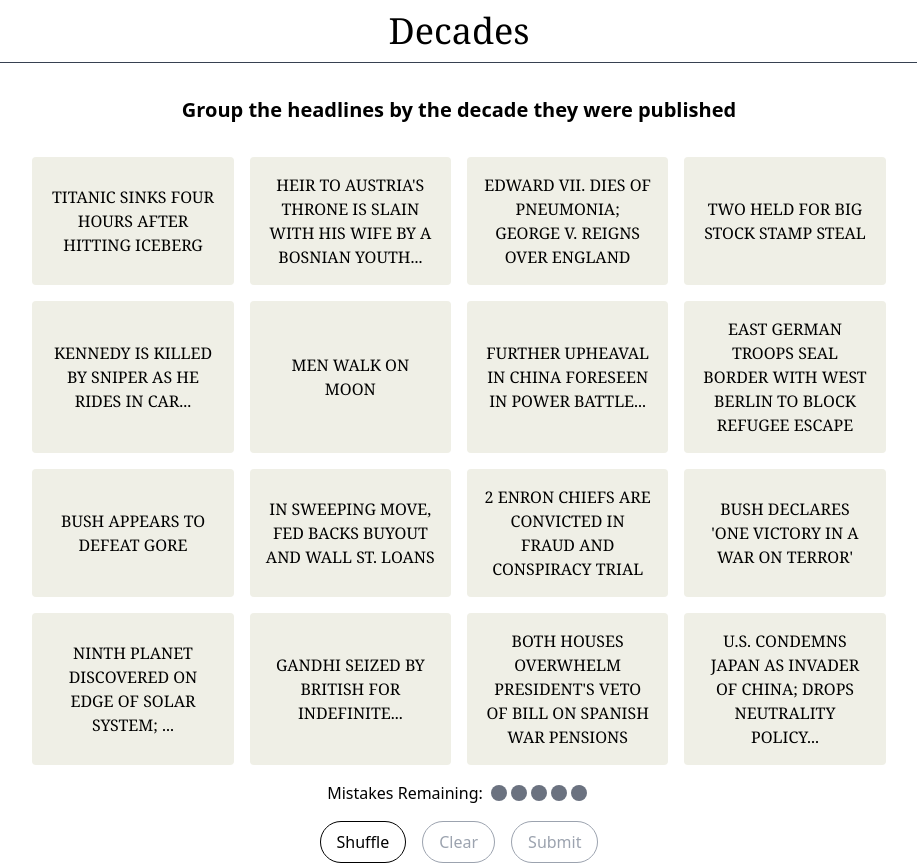
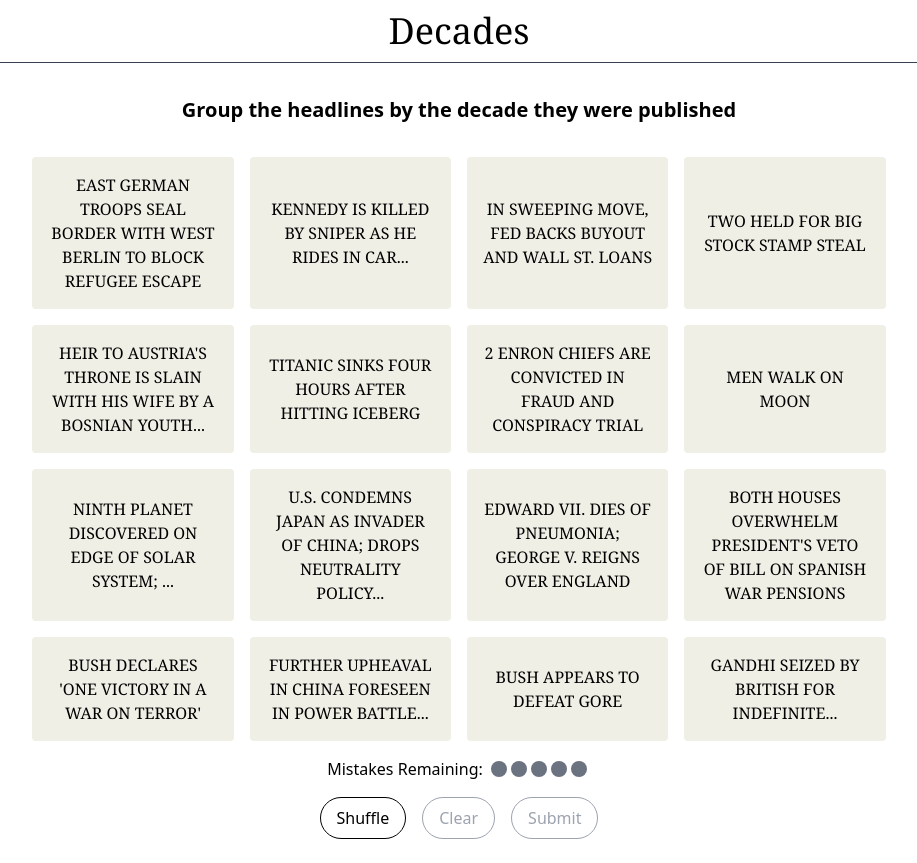
Before and after one commit to andreaslordos/decades-connections, a React (Create React App) app: page / in a window 1280 px wide. Shown: the whole page, without its empty margins (181-1098 px from the left). After the commit the page ends 839 px from the top, so only its background shows below. Built offline with nearby package versions, Linux system fonts and the light colour scheme; the HTML template or start-up script is replaced by a standard one.

Commit message:
fixed shuffling

```diff
--- a/src/components/Grid.tsx
+++ b/src/components/Grid.tsx
@@ -1,4 +1,4 @@
-import React, { useState, useEffect } from "react";
+import React, { useState, useEffect, useMemo } from "react";
 import Cell from "./Cell";
 import { GetTodaysGame, ShuffleArray } from "../lib/helpers";
 import GameControls from "./GameControls";
@@ -20,7 +20,7 @@
 
         // If there's no saved state or it's not from today, start a new game
         return {
-            game: ShuffleArray(todaysGame),
+            game: todaysGame,
             originalGame: todaysGame, // Store the original unshuffled game
             selectedCells: [],
             lives: MAX_MISTAKES,
@@ -33,6 +33,17 @@
     useEffect(() => {
         localStorage.setItem('gameState-decades-agl-123442', JSON.stringify(gameState));
     }, [gameState]);
+
+    const shuffledCells = useMemo(() => {
+        const cells = gameState.game.flatMap((category: { words: any[]; difficulty: any; }, categoryIndex: any) =>
+            category.words.map((word: any) => ({
+                word,
+                difficulty: category.difficulty,
+                categoryIndex
+            }))
+        );
+        return ShuffleArray(cells);
+    }, [gameState.game, shuffleKey]);
 
     const handleCellClick = (word: string) => {
         setGameState((prevState: { selectedCells: string[]; }) => ({
@@ -83,25 +94,6 @@
         }));
     };
 
-    let cells: JSX.Element[] = [];
-
-    for (let cat_ind = 0; cat_ind < gameState.game.length; cat_ind++) {
-        for (let word_ind = 0; word_ind < gameState.game[cat_ind].words.length; word_ind++) {
-            const word = gameState.game[cat_ind].words[word_ind];
-            cells.push(
-                <Cell
-                    key={`${shuffleKey}-${cat_ind}-${word_ind}-${word}`}
-                    difficulty={gameState.game[cat_ind].difficulty}
-                    word={word}
-                    isSelected={gameState.selectedCells.includes(word)}
-                    onClick={() => handleCellClick(word)}
-                    disableCursor={gameState.selectedCells.length >= 4}
-                    shouldAnimate={true}
-                />
-            );
-        }
-    }
-
     return (
         <div className="space-y-4"> {/* Reduced space-y value */}
             {gameState.completedCategories.length > 0 && (
@@ -117,7 +109,17 @@
                 </div>
             )}
             <div className="grid grid-cols-2 md:grid-cols-4 gap-4 mx-auto w-11/12 md:w-8/12">
-                {cells}
+                {shuffledCells.map((cellData, index) => (
+                    <Cell
+                        key={`${shuffleKey}-${index}-${cellData.word}`}
+                        difficulty={cellData.difficulty}
+                        word={cellData.word}
+                        isSelected={gameState.selectedCells.includes(cellData.word)}
+                        onClick={() => handleCellClick(cellData.word)}
+                        disableCursor={gameState.selectedCells.length >= 4}
+                        shouldAnimate={true}
+                    />
+                ))}
             </div>
             <GameControls
                 selectedCellsCount={gameState.selectedCells.length}
```
